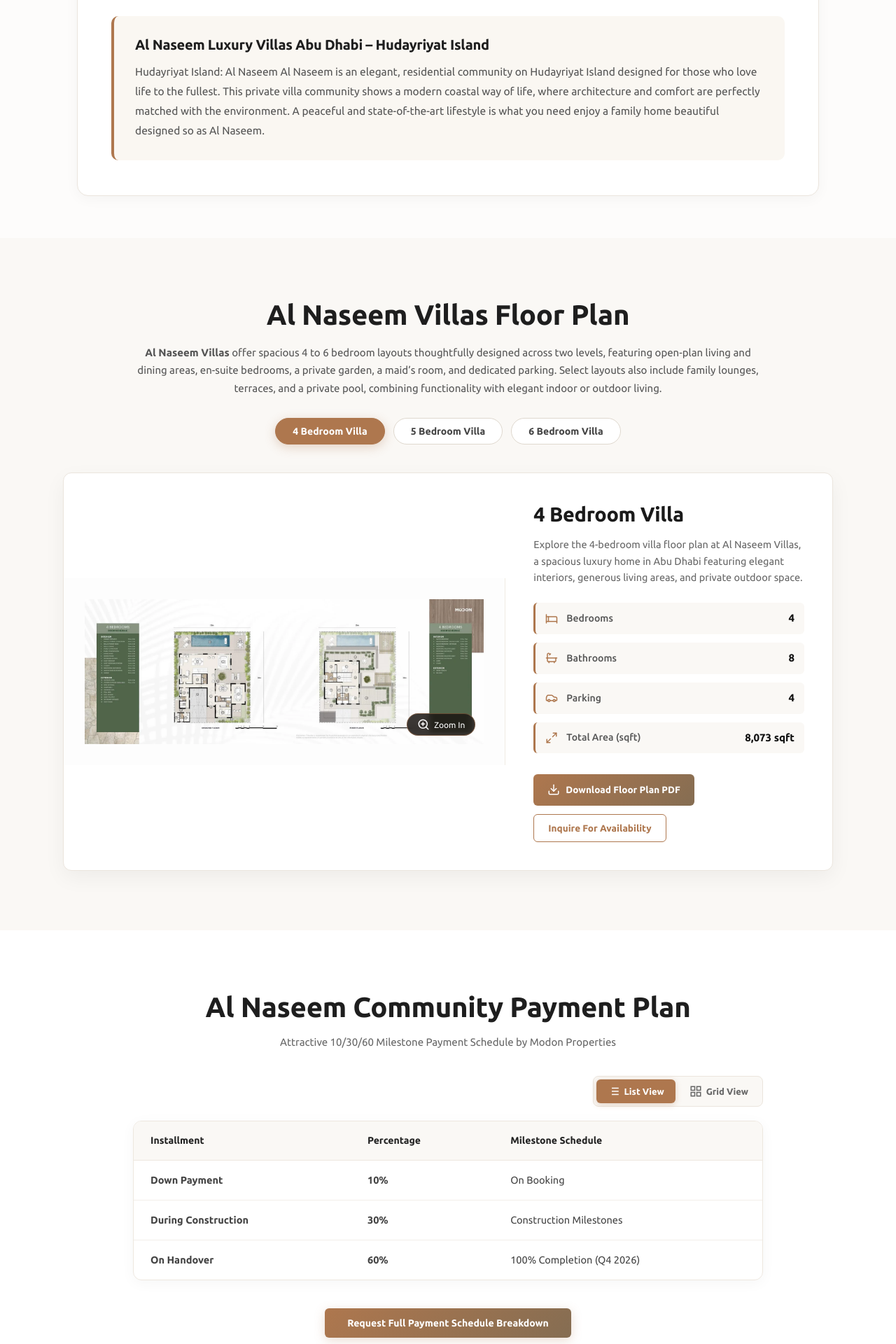
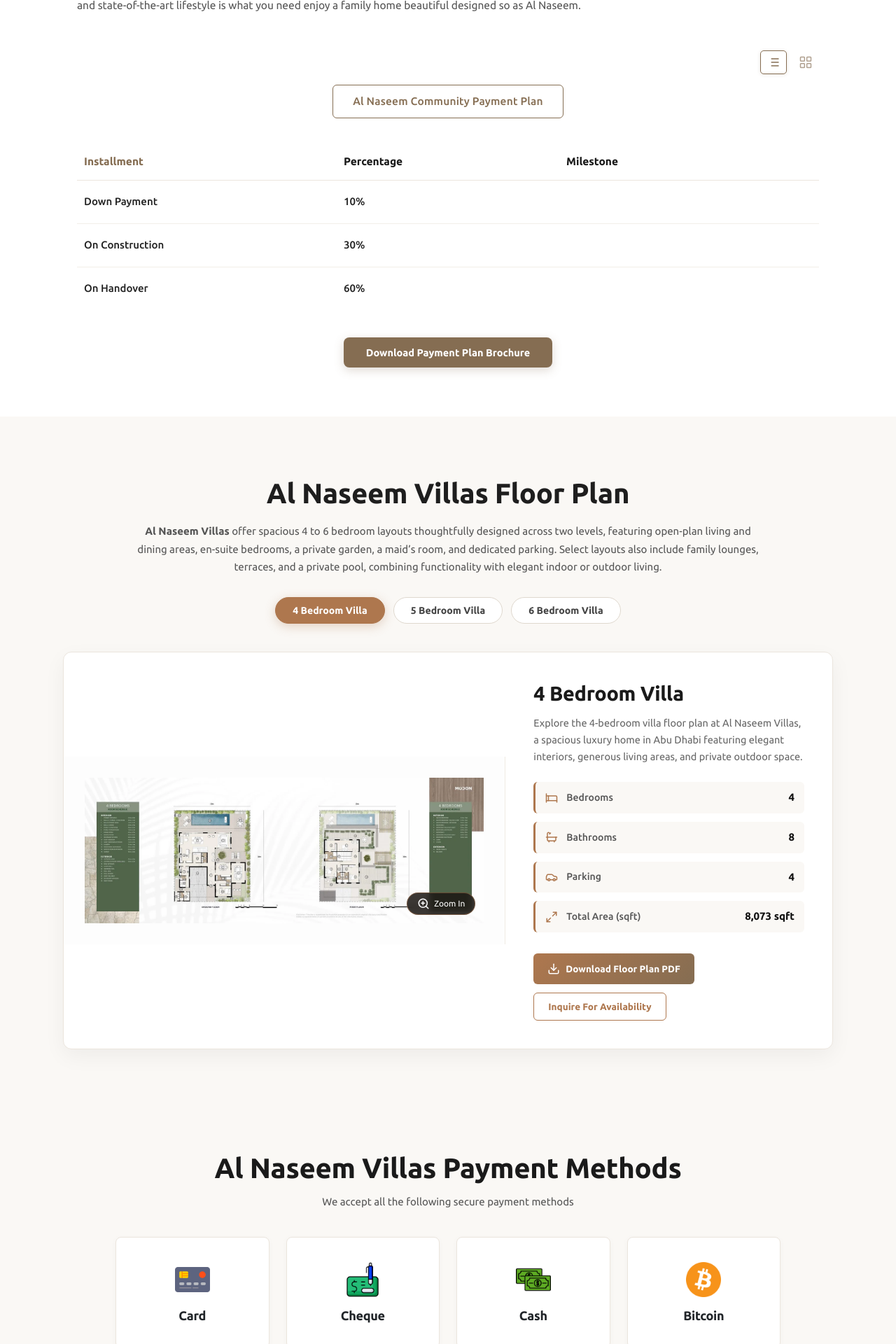
Before and after one commit to bisma794/hudayriyat-island, a Next.js app: page /al-naseem-villas in a window 1280 px wide. Shown: the part 5580-7500 px from the top of the page at 70% size. Built offline with nearby package versions, Linux system fonts and the light colour scheme.

Commit message:
Create Al Naseem payment plan section matching screenshot with brown theme below blog section

```diff
--- a/src/app/al-naseem-villas/page.tsx
+++ b/src/app/al-naseem-villas/page.tsx
@@ -50,11 +50,11 @@
       {/* Blog Article Section */}
       <NaseemArticle />
 
+      {/* Payment Plan with List/Grid Toggle (Matching User Screenshot) */}
+      <NaseemPaymentPlan onOpenBrochure={() => setBrochureModalOpen(true)} />
+
       {/* Floor Plans Interactive Section (4, 5, 6 BR Villas) */}
       <NaseemFloorPlans onOpenBrochure={() => setBrochureModalOpen(true)} />
-
-      {/* Payment Plan with List/Grid Toggle */}
-      <NaseemPaymentPlan onOpenBrochure={() => setBrochureModalOpen(true)} />
 
       {/* Accepted Payment Methods */}
       <NaseemPaymentMethods />
--- a/src/components/al-naseem-villas/NaseemArticle.module.css
+++ b/src/components/al-naseem-villas/NaseemArticle.module.css
@@ -1,16 +1,16 @@
 .articleSection {
-  padding: 80px 0 60px;
-  background-color: #fdfcfb;
+  padding: 70px 0 30px;
+  background-color: #ffffff;
 }
 
 .articleCard {
   max-width: 1060px;
   margin: 0 auto;
   background: #ffffff;
-  padding: 50px 48px;
-  border-radius: 16px;
-  border: 1px solid #ebe5dd;
-  box-shadow: 0 4px 20px rgba(0, 0, 0, 0.04);
+  padding: 0;
+  border-radius: 0;
+  border: none;
+  box-shadow: none;
 }
 
 .header {
@@ -217,16 +217,16 @@
 /* Closing Section */
 .closingSection {
   margin-top: 45px;
-  padding: 28px 30px;
-  background: #faf7f2;
-  border-radius: 10px;
-  border-left: 4px solid #ae774e;
+  padding: 0;
+  background: transparent;
+  border-radius: 0;
+  border-left: none;
 }
 
 .closingTitle {
-  font-size: 1.25rem;
+  font-size: clamp(1.4rem, 2.5vw, 1.85rem);
   font-weight: 700;
-  color: #1e1e1e;
+  color: #1a1a1a;
   margin-bottom: 12px;
 }
 
--- a/src/components/al-naseem-villas/NaseemPaymentPlan.module.css
+++ b/src/components/al-naseem-villas/NaseemPaymentPlan.module.css
@@ -1,74 +1,77 @@
 .paymentSection {
-  padding: 85px 0;
+  padding: 20px 0 70px;
   background-color: #ffffff;
 }
 
-.header {
-  text-align: center;
-  max-width: 800px;
-  margin: 0 auto 35px;
+.planContainer {
+  max-width: 1060px;
+  margin: 0 auto;
 }
 
-.title {
-  font-size: clamp(2rem, 3.2vw, 2.5rem);
-  font-weight: 700;
-  color: #1e1e1e;
-  margin-bottom: 12px;
-}
-
-.subtitle {
-  font-size: 15px;
-  color: #666666;
-}
-
+/* Top Right Toggle View Icons */
 .viewToggleRow {
   display: flex;
   justify-content: flex-end;
-  max-width: 900px;
-  margin: 0 auto 20px;
+  margin-bottom: 15px;
 }
 
-.toggleBtnGroup {
+.toggleIconsGroup {
   display: flex;
-  background: #faf8f5;
-  border: 1px solid #ebe5dd;
-  border-radius: 8px;
-  padding: 4px;
-  gap: 4px;
+  gap: 8px;
+  align-items: center;
 }
 
-.toggleBtn {
+.iconBtn {
+  background: transparent;
+  border: 1px solid transparent;
+  padding: 6px 8px;
+  border-radius: 5px;
+  cursor: pointer;
+  color: #856d52;
+  opacity: 0.65;
   display: flex;
   align-items: center;
-  gap: 6px;
-  background: transparent;
-  border: none;
-  padding: 8px 16px;
-  border-radius: 6px;
-  font-size: 13px;
-  font-weight: 600;
-  color: #666666;
-  cursor: pointer;
+  justify-content: center;
   transition: all 0.2s ease;
 }
 
-.toggleBtn:hover {
-  color: #ae774e;
+.iconBtn:hover {
+  opacity: 1;
+  color: #856d52;
 }
 
-.toggleActive {
-  background: #ae774e;
-  color: #ffffff !important;
-  box-shadow: 0 2px 8px rgba(174, 119, 78, 0.3);
+.iconActive {
+  border-color: #856d52;
+  background: #ffffff;
+  color: #856d52;
+  opacity: 1;
+  box-shadow: 0 1px 5px rgba(133, 109, 82, 0.18);
 }
 
-.tableCard {
-  max-width: 900px;
-  margin: 0 auto;
-  border: 1px solid #ede7df;
-  border-radius: 12px;
-  overflow: hidden;
-  box-shadow: 0 4px 20px rgba(0, 0, 0, 0.04);
+/* Centered Community Payment Plan Badge */
+.badgeWrapper {
+  display: flex;
+  justify-content: center;
+  margin: 15px 0 35px;
+}
+
+.badgeBtn {
+  display: inline-block;
+  padding: 10px 28px;
+  border: 1.5px solid #856d52;
+  border-radius: 6px;
+  color: #856d52;
+  font-size: 15.5px;
+  font-weight: 500;
+  letter-spacing: 0.2px;
+  background: #ffffff;
+  text-align: center;
+}
+
+/* List Table View */
+.tableWrapper {
+  width: 100%;
+  overflow-x: auto;
 }
 
 .planTable {
@@ -78,100 +81,131 @@
 }
 
 .planTable th {
-  background-color: #faf8f5;
-  color: #222222;
+  padding: 14px 10px;
+  font-size: 15.5px;
+  border-bottom: 1px solid #ebe5dd;
+}
+
+.installmentHeader {
+  color: #856d52;
   font-weight: 700;
-  font-size: 14px;
-  padding: 16px 24px;
-  border-bottom: 1px solid #ede7df;
+  width: 35%;
+}
+
+.percentageHeader {
+  color: #1a1a1a;
+  font-weight: 700;
+  width: 30%;
+}
+
+.milestoneHeader {
+  color: #1a1a1a;
+  font-weight: 700;
+  width: 35%;
 }
 
 .planTable td {
-  padding: 16px 24px;
-  font-size: 14.5px;
-  color: #444444;
-  border-bottom: 1px solid #f3eee9;
+  padding: 18px 10px;
+  font-size: 15px;
+  border-bottom: 1px solid #f2eee8;
 }
 
 .planTable tr:last-child td {
   border-bottom: none;
 }
 
-.percentageCol {
-  color: #ae774e;
-  font-weight: 700;
-  font-size: 16px;
+.installmentCol {
+  color: #222222;
+  font-weight: 500;
 }
 
+.percentageCol {
+  color: #222222;
+  font-weight: 500;
+}
+
+.milestoneCol {
+  color: #666666;
+}
+
+/* Grid View */
 .gridContainer {
-  max-width: 900px;
-  margin: 0 auto;
   display: grid;
   grid-template-columns: repeat(3, 1fr);
   gap: 20px;
+  margin-top: 15px;
 }
 
 .gridCard {
-  background: #faf8f5;
-  border: 1px solid #ebe5dd;
-  border-radius: 12px;
-  padding: 30px 20px;
+  background: #fdfcfb;
+  border: 1px solid #ede7df;
+  border-top: 3px solid #856d52;
+  border-radius: 10px;
+  padding: 26px 20px;
   text-align: center;
-  transition: all 0.3s ease;
+  box-shadow: 0 2px 10px rgba(0, 0, 0, 0.03);
+  transition: transform 0.25s ease, box-shadow 0.25s ease;
 }
 
 .gridCard:hover {
-  border-color: #ae774e;
-  transform: translateY(-4px);
-  box-shadow: 0 8px 25px rgba(174, 119, 78, 0.15);
+  transform: translateY(-3px);
+  box-shadow: 0 6px 18px rgba(133, 109, 82, 0.12);
 }
 
-.percentNum {
-  font-size: 2.8rem;
-  font-weight: 800;
-  color: #ae774e;
-  line-height: 1;
-  margin-bottom: 12px;
+.gridPercent {
+  font-size: 2.2rem;
+  font-weight: 700;
+  color: #856d52;
+  margin-bottom: 10px;
 }
 
-.installmentTitle {
-  font-size: 16px;
-  font-weight: 700;
+.gridTitle {
+  font-size: 15.5px;
+  font-weight: 600;
   color: #222222;
-  margin-bottom: 6px;
+  margin-bottom: 4px;
 }
 
-.milestoneDate {
+.gridMilestone {
   font-size: 13.5px;
   color: #777777;
 }
 
-.actionRow {
-  text-align: center;
+/* CTA Row */
+.ctaRow {
+  display: flex;
+  justify-content: center;
   margin-top: 40px;
 }
 
-.inquireBtn {
-  background: linear-gradient(135deg, #ae774e 0%, #856D52 100%);
+.brochureBtn {
+  background-color: #856d52;
   color: #ffffff;
   border: none;
   padding: 13px 32px;
-  border-radius: 6px;
-  font-size: 14px;
+  border-radius: 8px;
+  font-size: 14.5px;
   font-weight: 600;
   cursor: pointer;
-  transition: all 0.3s ease;
-  box-shadow: 0 4px 15px rgba(174, 119, 78, 0.25);
+  transition: all 0.25s ease;
+  box-shadow: 0 4px 14px rgba(133, 109, 82, 0.25);
 }
 
-.inquireBtn:hover {
-  background: linear-gradient(135deg, #be855b 0%, #947b5d 100%);
+.brochureBtn:hover {
+  background-color: #725c43;
   transform: translateY(-2px);
-  box-shadow: 0 6px 20px rgba(174, 119, 78, 0.35);
+  box-shadow: 0 6px 18px rgba(133, 109, 82, 0.35);
 }
 
 @media (max-width: 768px) {
   .gridContainer {
     grid-template-columns: 1fr;
+    gap: 16px;
+  }
+
+  .planTable th,
+  .planTable td {
+    padding: 12px 6px;
+    font-size: 14px;
   }
 }
--- a/src/components/al-naseem-villas/NaseemPaymentPlan.tsx
+++ b/src/components/al-naseem-villas/NaseemPaymentPlan.tsx
@@ -10,9 +10,9 @@
 }
 
 const paymentSchedule: PaymentItem[] = [
-  { installment: 'Down Payment', percentage: '10%', milestone: 'On Booking' },
-  { installment: 'During Construction', percentage: '30%', milestone: 'Construction Milestones' },
-  { installment: 'On Handover', percentage: '60%', milestone: '100% Completion (Q4 2026)' },
+  { installment: 'Down Payment', percentage: '10%', milestone: '' },
+  { installment: 'On Construction', percentage: '30%', milestone: '' },
+  { installment: 'On Handover', percentage: '60%', milestone: '' },
 ];
 
 interface NaseemPaymentPlanProps {
@@ -25,21 +25,18 @@
   return (
     <section className={styles.paymentSection} id="payment_plan">
       <div className="container">
-        <div className={styles.header}>
-          <h2 className={styles.title}>Al Naseem Community Payment Plan</h2>
-          <p className={styles.subtitle}>
-            Attractive 10/30/60 Milestone Payment Schedule by Modon Properties
-          </p>
-        </div>
-
+        <div className={styles.planContainer}>
+          {/* Top Right Toggle View Icons */}
           <div className={styles.viewToggleRow}>
-          <div className={styles.toggleBtnGroup}>
+            <div className={styles.toggleIconsGroup}>
               <button
-              className={`${styles.toggleBtn} ${viewMode === 'list' ? styles.toggleActive : ''}`}
+                type="button"
+                className={`${styles.iconBtn} ${viewMode === 'list' ? styles.iconActive : ''}`}
                 onClick={() => setViewMode('list')}
-              aria-label="List view"
+                aria-label="List View"
+                title="List View"
               >
-              <svg width="18" height="18" viewBox="0 0 24 24" fill="none" stroke="currentColor" strokeWidth="2">
+                <svg width="20" height="20" viewBox="0 0 24 24" fill="none" stroke="currentColor" strokeWidth="1.8">
                   <line x1="8" y1="6" x2="21" y2="6" />
                   <line x1="8" y1="12" x2="21" y2="12" />
                   <line x1="8" y1="18" x2="21" y2="18" />
@@ -47,40 +44,48 @@
                   <line x1="3" y1="12" x2="3.01" y2="12" />
                   <line x1="3" y1="18" x2="3.01" y2="18" />
                 </svg>
-              <span>List View</span>
               </button>
               <button
-              className={`${styles.toggleBtn} ${viewMode === 'grid' ? styles.toggleActive : ''}`}
+                type="button"
+                className={`${styles.iconBtn} ${viewMode === 'grid' ? styles.iconActive : ''}`}
                 onClick={() => setViewMode('grid')}
-              aria-label="Grid view"
+                aria-label="Grid View"
+                title="Grid View"
               >
-              <svg width="18" height="18" viewBox="0 0 24 24" fill="none" stroke="currentColor" strokeWidth="2">
-                <rect x="3" y="3" width="7" height="7" />
-                <rect x="14" y="3" width="7" height="7" />
-                <rect x="14" y="14" width="7" height="7" />
-                <rect x="3" y="14" width="7" height="7" />
+                <svg width="20" height="20" viewBox="0 0 24 24" fill="none" stroke="currentColor" strokeWidth="1.8">
+                  <rect x="3" y="3" width="7" height="7" rx="1" />
+                  <rect x="14" y="3" width="7" height="7" rx="1" />
+                  <rect x="14" y="14" width="7" height="7" rx="1" />
+                  <rect x="3" y="14" width="7" height="7" rx="1" />
                 </svg>
-              <span>Grid View</span>
               </button>
             </div>
           </div>
 
+          {/* Centered Community Payment Plan Badge */}
+          <div className={styles.badgeWrapper}>
+            <div className={styles.badgeBtn}>
+              Al Naseem Community Payment Plan
+            </div>
+          </div>
+
+          {/* List or Grid View */}
           {viewMode === 'list' ? (
-          <div className={styles.tableCard}>
+            <div className={styles.tableWrapper}>
               <table className={styles.planTable}>
                 <thead>
                   <tr>
-                  <th>Installment</th>
-                  <th>Percentage</th>
-                  <th>Milestone Schedule</th>
+                    <th className={styles.installmentHeader}>Installment</th>
+                    <th className={styles.percentageHeader}>Percentage</th>
+                    <th className={styles.milestoneHeader}>Milestone</th>
                   </tr>
                 </thead>
                 <tbody>
                   {paymentSchedule.map((item, idx) => (
                     <tr key={idx}>
-                    <td style={{ fontWeight: 600 }}>{item.installment}</td>
+                      <td className={styles.installmentCol}>{item.installment}</td>
                       <td className={styles.percentageCol}>{item.percentage}</td>
-                    <td>{item.milestone}</td>
+                      <td className={styles.milestoneCol}>{item.milestone}</td>
                     </tr>
                   ))}
                 </tbody>
@@ -90,26 +95,29 @@
             <div className={styles.gridContainer}>
               {paymentSchedule.map((item, idx) => (
                 <div key={idx} className={styles.gridCard}>
-                <h3 className={styles.percentNum}>{item.percentage}</h3>
-                <div className={styles.installmentTitle}>{item.installment}</div>
-                <p className={styles.milestoneDate}>{item.milestone}</p>
+                  <div className={styles.gridPercent}>{item.percentage}</div>
+                  <div className={styles.gridTitle}>{item.installment}</div>
+                  {item.milestone && (
+                    <div className={styles.gridMilestone}>{item.milestone}</div>
+                  )}
                 </div>
               ))}
             </div>
           )}
 
           {onOpenBrochure && (
-          <div className={styles.actionRow}>
+            <div className={styles.ctaRow}>
               <button
                 type="button"
-              className={styles.inquireBtn}
+                className={styles.brochureBtn}
                 onClick={onOpenBrochure}
               >
-              Request Full Payment Schedule Breakdown
+                Download Payment Plan Brochure
               </button>
             </div>
           )}
         </div>
+      </div>
     </section>
   );
 }
```
Lines whose indentation alone changed are shown as unchanged.
